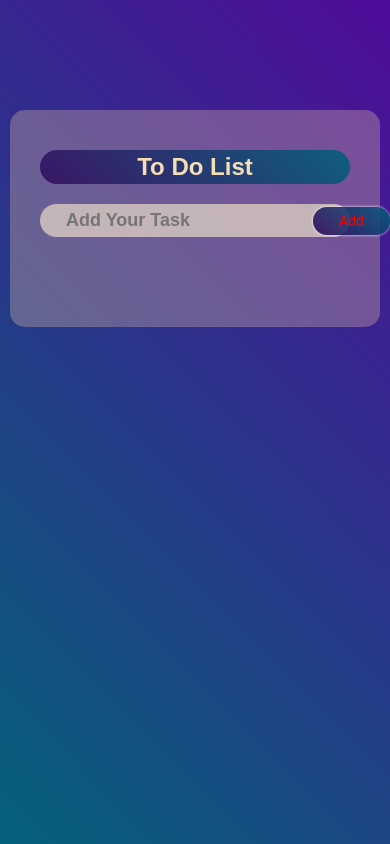
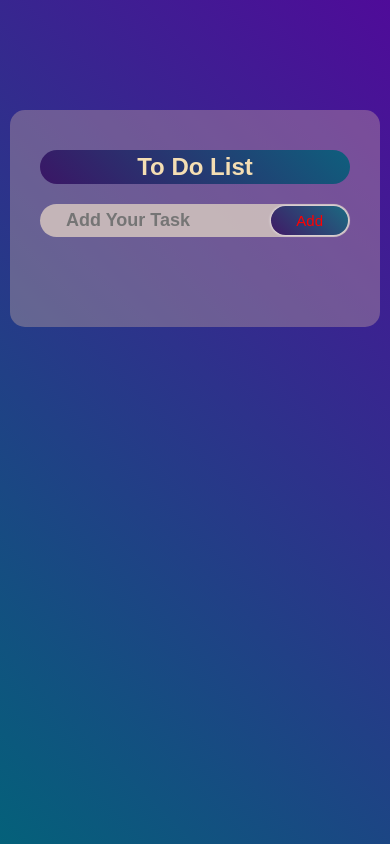
Before and after one commit to vrushabhgawas14/ToDoList, a plain HTML site: page index.html in a window 390 px wide. Drawn offline with Linux system fonts and the light colour scheme.

Commit message:
Fix Add button responsive

```diff
--- a/phone.css
+++ b/phone.css
@@ -3,9 +3,16 @@
         max-width: 450px;
     }
 
+    .row{
+        position: relative;
+    }
+
     .row button{
-        padding: 6px 26px;
-        font-size: 14px;
+        position: absolute;
+        top: 2px;
+        right: 2px;
+        padding: 6px 25px;
+        font-size: 15px;
         font-weight: 500;
         color: red;
     }
```
